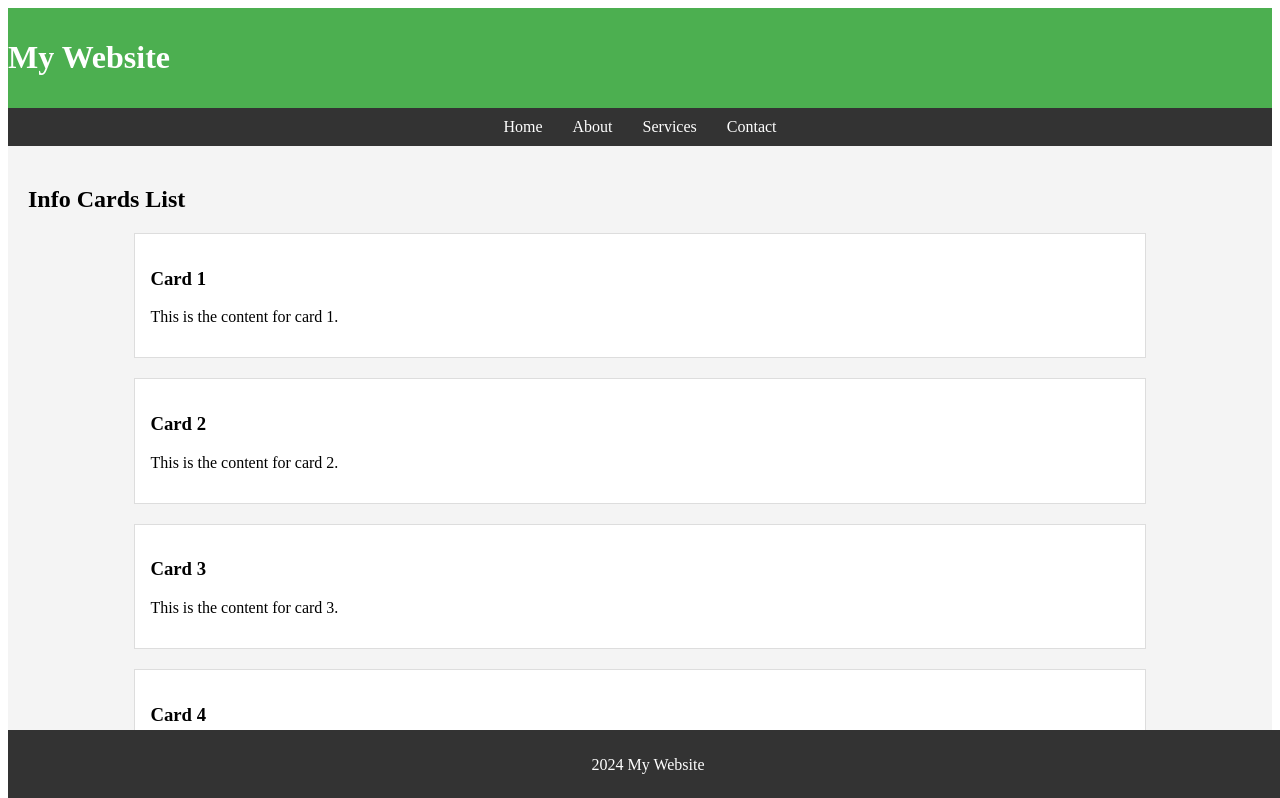
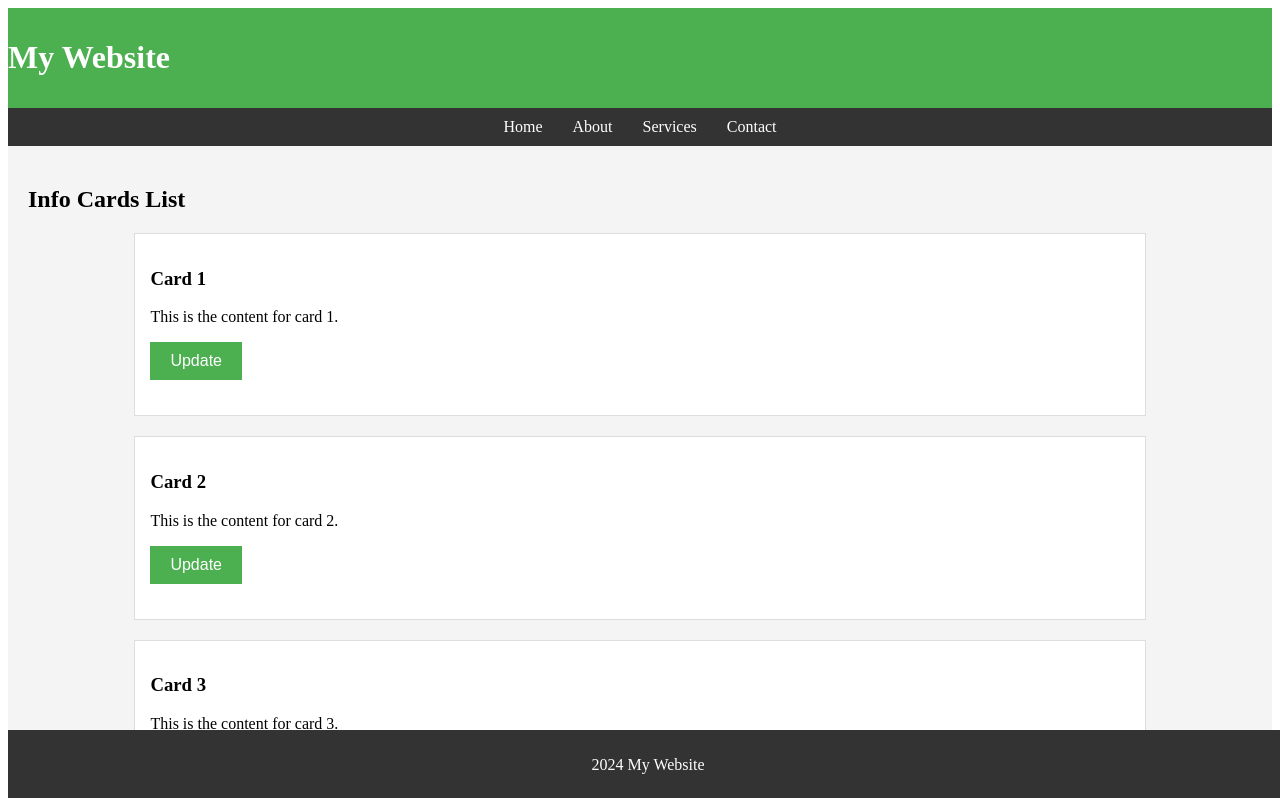
Before and after one commit to Mmishaaa/SVCH, a React (Vite) app in the folder lab rab 1/: page / in a window 1280 px wide. Shown: the top 798 px of the page. Built offline with nearby package versions, Linux system fonts and the light colour scheme.

Commit message:
add button component

```diff
--- /dev/null
+++ b/lab rab 1/src/components/button/button.jsx
@@ -0,0 +1,27 @@
+import { Component } from "react";
+
+class Button extends Component {
+  render() {
+    const buttonStyle = {
+      backgroundColor: '#4CAF50',
+      color: 'white',
+      border: 'none',
+      padding: '10px 20px',
+      cursor: 'pointer',
+      fontSize: '1em',
+      marginBottom: '20px'
+    };
+
+    return (
+      <button
+        style={buttonStyle}
+        onMouseOver={e => e.currentTarget.style.backgroundColor = '#45a049'}
+        onMouseOut={e => e.currentTarget.style.backgroundColor = '#4CAF50'}
+      >
+        Update
+      </button>
+    );
+  }
+}
+
+export default Button;
--- a/lab rab 1/src/components/infoCard/infoCard.jsx
+++ b/lab rab 1/src/components/infoCard/infoCard.jsx
@@ -1,4 +1,5 @@
 import { Component } from "react";
+import Button from "../button/button";
 
 class InfoCard extends Component {
   render() {
@@ -6,6 +7,7 @@ class InfoCard extends Component {
       <div style={{ backgroundColor: '#fff', border: '1px solid #ddd', padding: '15px', margin: '20px auto', width: '80%'}}>
         <h3>{this.props.title}</h3>
         <p>{this.props.content}</p>
+        <Button></Button>
       </div>
     );
   }
```
